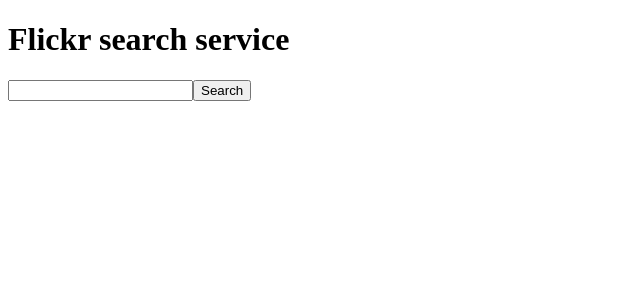
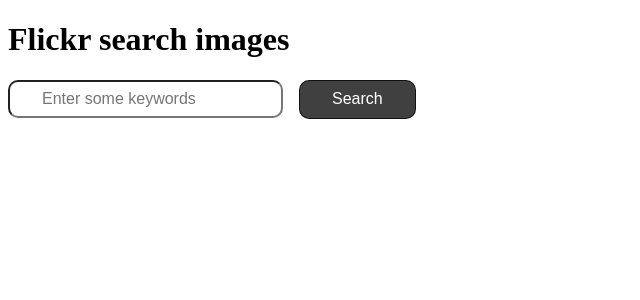
Before and after one commit to angietune/React-api, a React app: page / in a window 1280 px wide. Shown: the top 300 px of the page, without its empty margins (0-640 px from the left). Built offline with nearby package versions, Linux system fonts and the light colour scheme.

Commit message:
add: ad css

```diff
--- a/src/app.tsx
+++ b/src/app.tsx
@@ -5,7 +5,7 @@
 
     return (
       <div>
-        <h1>Flickr search service</h1>
+        <h1>Flickr search images</h1>
         <Searchbar />
       </div>
     );
--- a/src/components/search.tsx
+++ b/src/components/search.tsx
@@ -1,4 +1,5 @@
 import React, { useState } from "react";
+import '../styles.scss'
 
 const Searchbar = () => {
     const [query, setQuery] = useState('');
@@ -38,11 +39,12 @@
     return (
         <div>
             <form className="search-form">
-            <input type="text"
+            <input className="input" type="text"
                 onChange={handleChange}
                 value={query}
+                placeholder="Enter some keywords"
             />
-            <button onClick={searchPhotos}>Search</button>
+            <button className="button" onClick={searchPhotos}>Search</button>
             </form>
             <div className="result">
             {
--- a/src/styles.scss
+++ b/src/styles.scss
@@ -1,5 +1,43 @@
+.form {
+    display: grid;
+}
+
+.input {
+    font-size: 1rem;
+    padding: 0.5rem 2rem;
+    line-height: 1rem;
+    border-radius: 10px;
+    background-color: white;
+    margin-bottom: 1rem;
+    margin-right: 1rem;
+}
+
+.button {
+    background-color: rgba(0, 0, 0, 0.75);
+    color: white;
+    padding: 0.6rem 2rem;
+    border: 1px solid rgba(0, 0, 0, 0.75);
+    border-radius: 10px;
+    font-size: 1rem;
+    cursor: pointer;
+    transition: background-color 250ms;
+}
+
+.button:hover {
+    background-color: rgba(0, 0, 0, 0.85);
+}
+
 .result {
+    column-count: 3;
+}
+
+.card {
+    margin-bottom: 1rem;
     display: flex;
-    justify-content: space-between;
-    align-items: center;
 }
+
+.card-image {
+    flex: 100%;
+    margin-top: 1rem;
+    border-radius: 10px;
+}
```
